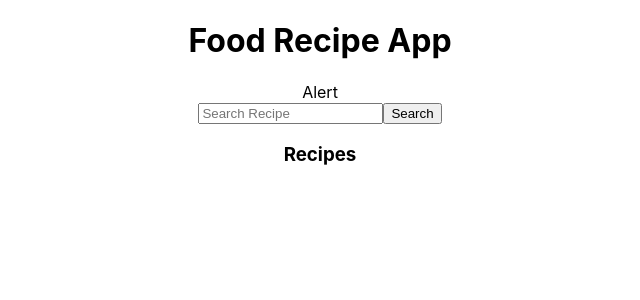
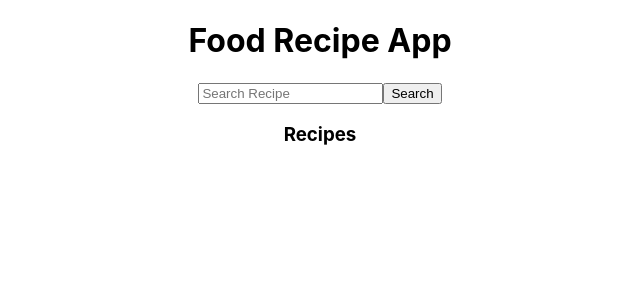
Before and after one commit to Bereket-U/food-recipe-app-api, a React (Create React App) app: page / in a window 1280 px wide. Shown: the top 300 px of the page, without its empty margins (320-960 px from the left). Built offline with nearby package versions, Linux system fonts and the light colour scheme.

Commit message:
disply alart from state

```diff
--- a/src/components/Alert/Alert.jsx
+++ b/src/components/Alert/Alert.jsx
@@ -1,7 +1,7 @@
 import React from "react";
 
-const Alert = () => {
-  return <div>Alert</div>;
+const Alert = ({ alert }) => {
+  return <div>{alert}</div>;
 };
 
 export default Alert;
```
